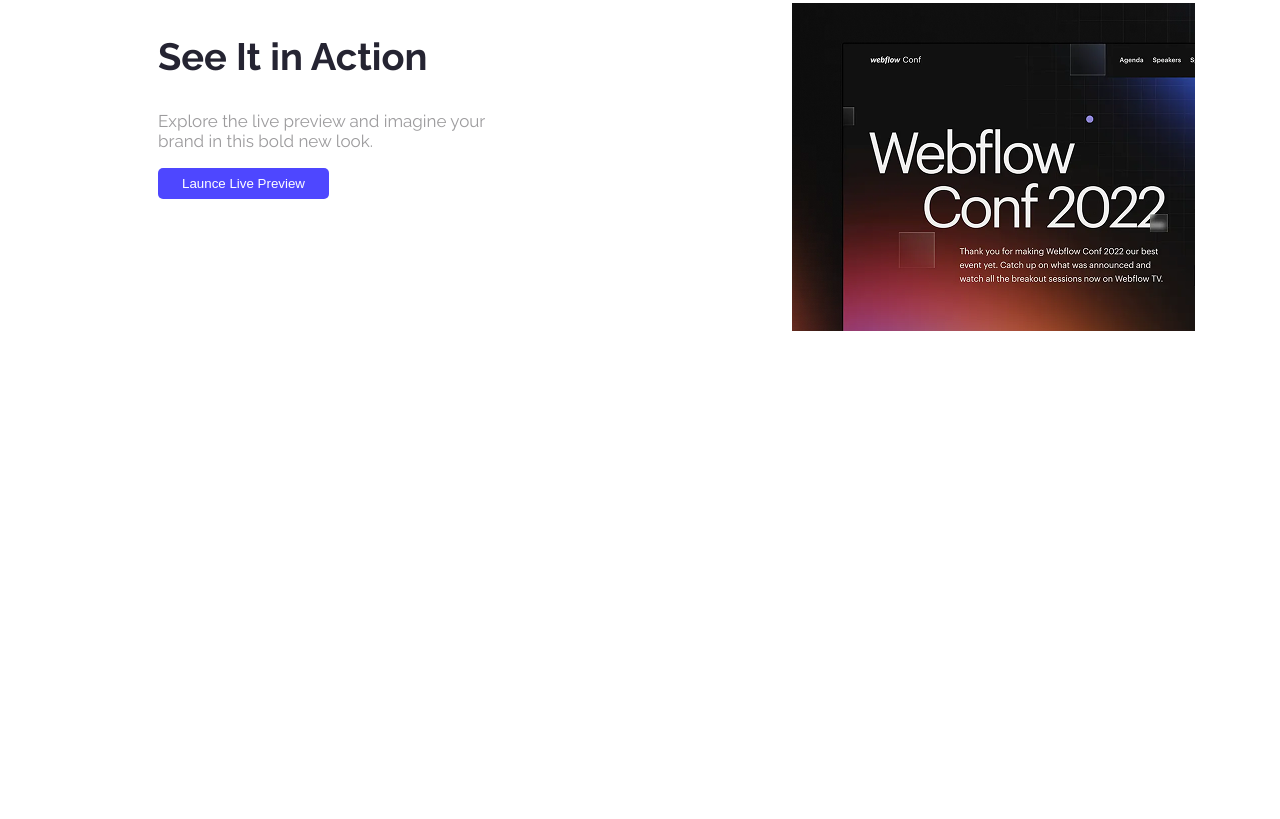
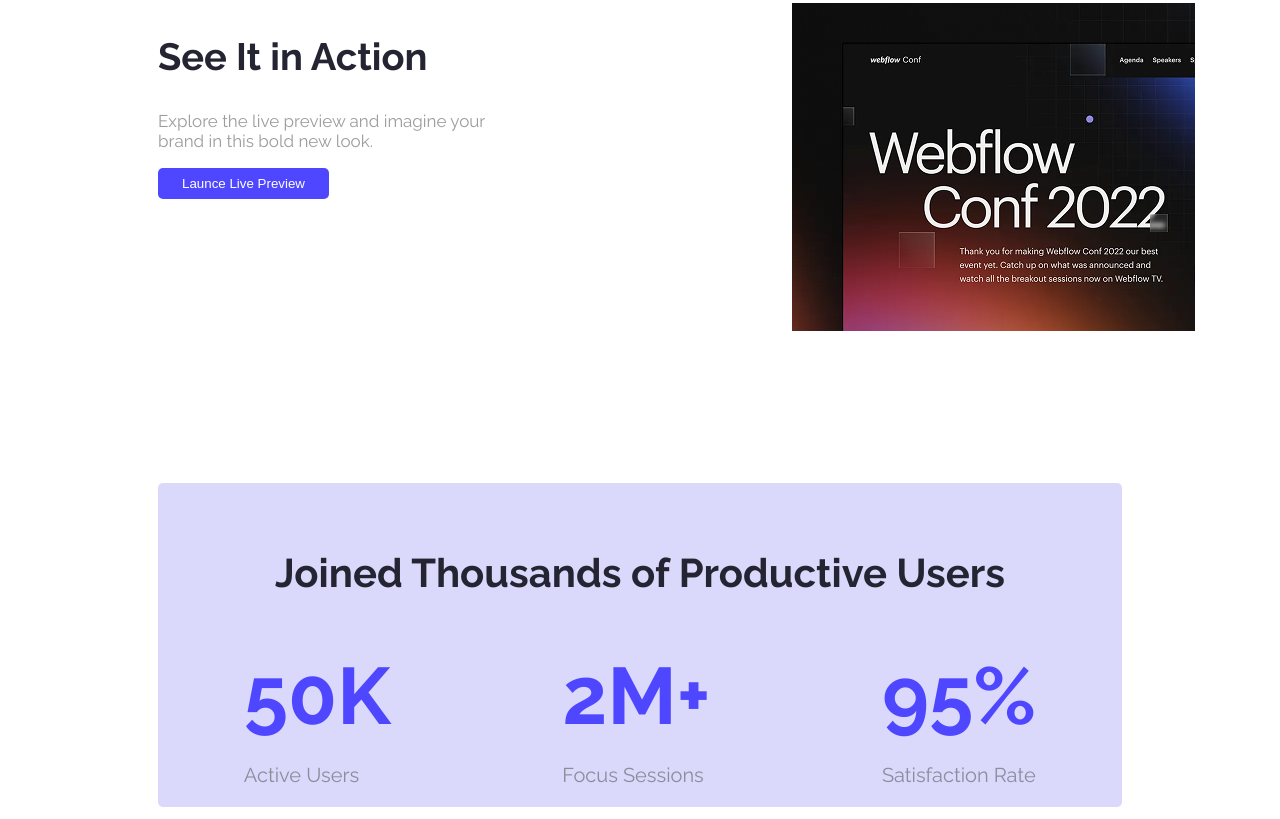
Before and after one commit to MdAbirAshfaq/B12A01-project1, a plain HTML site: page index.html in a window 1280 px wide. Shown: the part 877-1696 px from the top of the page. Before the commit the page ends 1222 px from the top, so only its background shows below. Drawn offline with Linux system fonts and the light colour scheme.

Commit message:
added productive user section

```diff
--- a/index.html
+++ b/index.html
@@ -33,6 +33,23 @@
                 <img src="images/wc-mini.png" alt="Webflow conf 2022">
             </div>
         </div>
+            <section class="productive-user">
+                <h4 class="section-title">Joined Thousands of Productive Users</h4>
+                <div class="items-content">
+                    <div class="about-item">
+                    <p class="item-title">50K</p>
+                    <p class="item-description">Active Users</p>
+                    </div>
+                    <div class="about-item">
+                    <p class="item-title">2M+</p>
+                    <p class="item-description">Focus Sessions</p>
+                    </div>
+                    <div class="about-item">
+                    <p class="item-title">95%</p>
+                    <p class="item-description">Satisfaction Rate</p>
+                </div>
+            </div>
+        </section>
     </main>
 
     <footer>
--- a/styles/style.css
+++ b/styles/style.css
@@ -91,13 +91,38 @@ h3{
     padding: 8px 24px;
     font-weight: normal;
 }
+.section-title{
+    font-size: 40px;
+    font-weight: bold;
+    color: #252432;
+    align-items: center;
+    text-align: center;
+}
 .productive-user{
+    margin-top: 150px;
+    background-color: #dad9fb;
+    border-radius: 5px;
+    padding-top:1%;
+    margin-left: 150px;
+    margin-right: 150px;
+    height: auto;
+}
+.bg-color{
+
+}
+
+.items-content{
     display: flex;
+    justify-content: space-around;
+    text-align: top;
 }
+
 .item-title{
     font-size: 80px;
     font-weight: bold;
     color: #4E47FF;
+    padding:0;
+    margin: 0;
 }
 .item-description{
     font-size: 20px;
```
